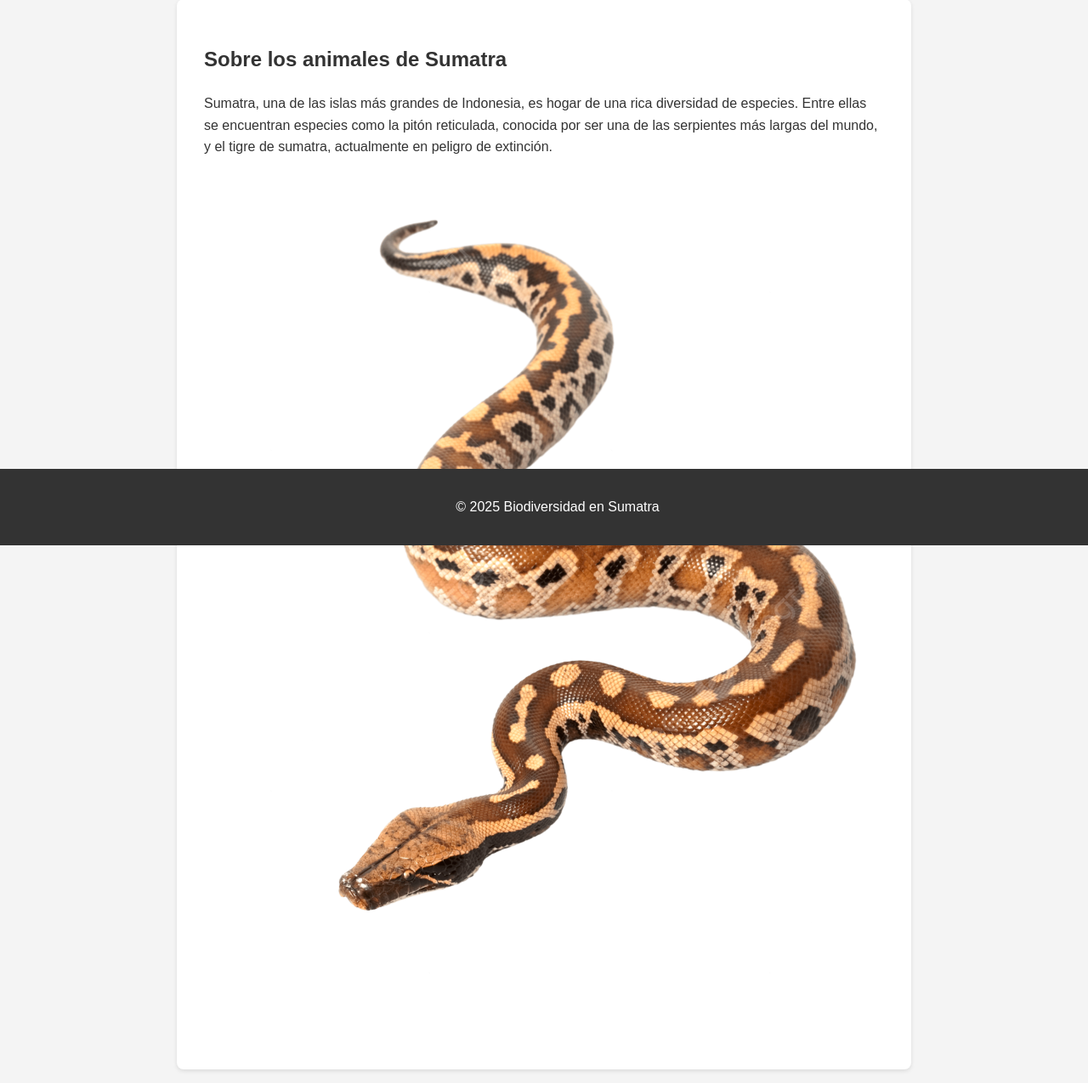
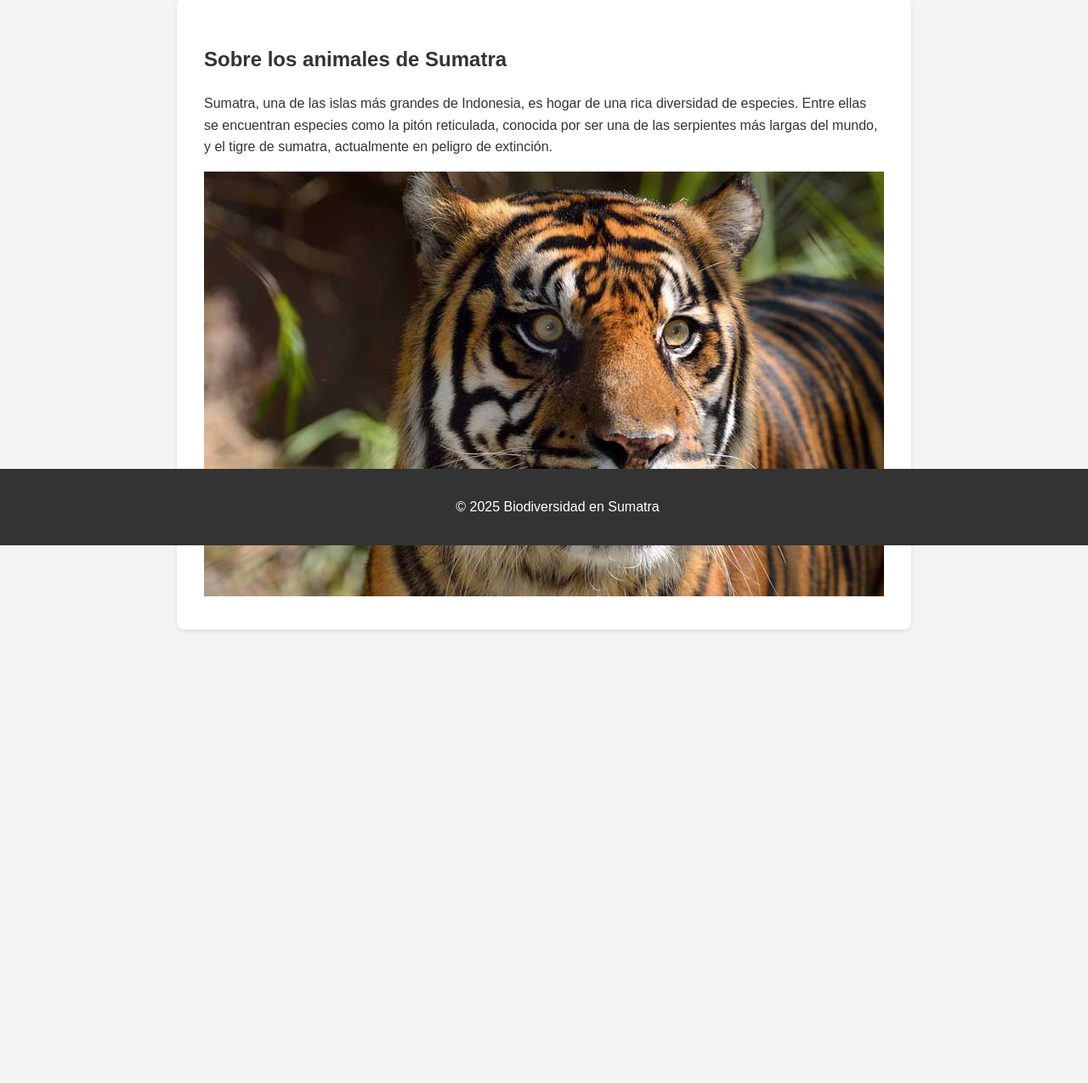
Before and after one commit to aviladotgibert/gitprueba-sumatra, a Flask app: page / in a window 1280 px wide. Shown: the part 158-1433 px from the top of the page at 85% size. After the commit the page ends 901 px from the top, so only its background shows below. Run offline with Flask 3, Linux system fonts and the light colour scheme.

Commit message:
Añadido un tigre

```diff
--- a/templates/base.html
+++ b/templates/base.html
@@ -16,7 +16,7 @@
         <section>
             <h2>Sobre los animales de Sumatra</h2>
             <p>Sumatra, una de las islas más grandes de Indonesia, es hogar de una rica diversidad de especies. Entre ellas se encuentran especies como la pitón reticulada, conocida por ser una de las serpientes más largas del mundo, y el tigre de sumatra, actualmente en peligro de extinción.</p>
-            <img src="templates/snake.png" alt="Serpiente verde" style="width: 800px; height: auto;" />
+            <img src="tigre.jpg" alt="Tigre de Sumatra" style="width: 800px; height: auto;" />
 	</section>
     </main>
 
```
Also changed, not shown: templates/tigre.jpg (added).
